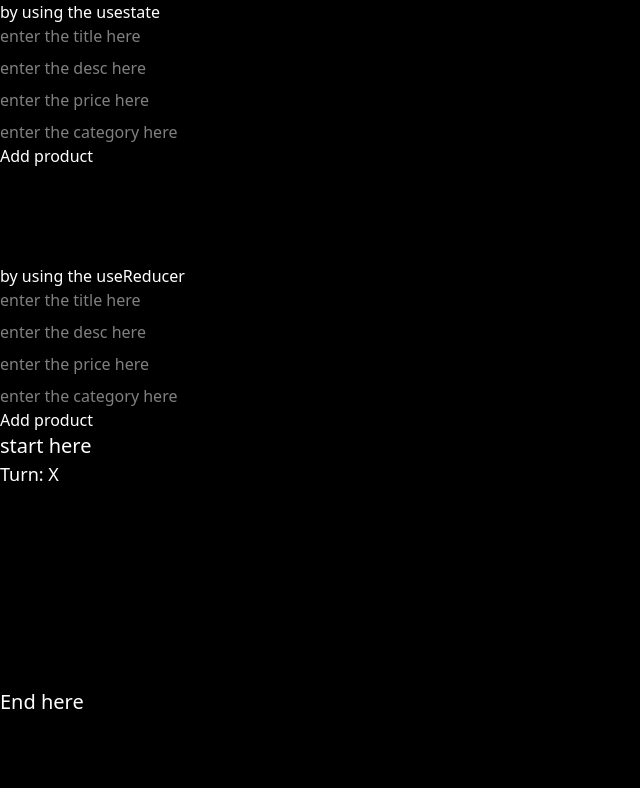
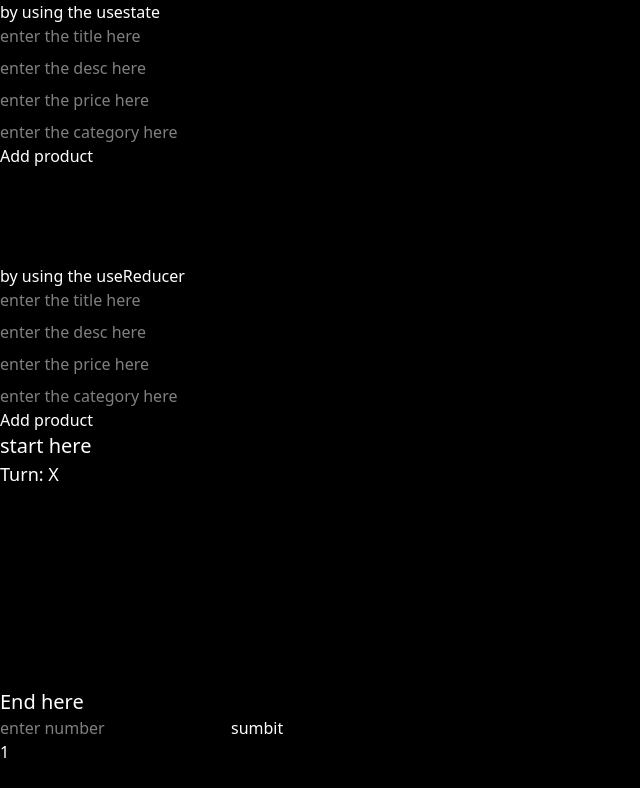
Before and after one commit to auscode/ReactDifferences, a React (Vite) app: page / in a window 1280 px wide. Shown: the top 788 px of the page, without its empty margins (0-640 px from the left). Built offline with nearby package versions, Linux system fonts and the light colour scheme.

Commit message:
factorial

```diff
--- a/src/App.jsx
+++ b/src/App.jsx
@@ -1,5 +1,6 @@
 import './App.css';
 import DArray from './Pages/2dArray.jsx';
+import Factorial from './Pages/factorial.jsx';
 import UsingUseReducer from './Pages/usingUseReducer';
 import UsingUseState from './Pages/usingUseState.jsx';
 
@@ -17,6 +18,8 @@ function App() {
 
 
       <DArray/>
+
+      <Factorial/>
     </>
   );
 }
--- /dev/null
+++ b/src/Pages/factorial.jsx
@@ -0,0 +1,23 @@
+import { useState } from "react"
+
+export default function (){
+    const [val,setVal] = useState('');
+    const [fact, setFact] = useState(1);
+
+    const calculateFactorial =()=>{
+        let num = parseInt(val);
+        let result=1;
+        for(let i=2;i<=num;i++){
+            result*=i;
+        }
+        setFact(result);
+    }
+
+    return(
+        <>
+            <input type="text" placeholder="enter number" name="num" value={val} onChange={(e)=>setVal(e.target.value)}/>
+            <button onClick={calculateFactorial}>sumbit</button>
+            <div>{fact}</div>
+        </>
+    )
+}
```
